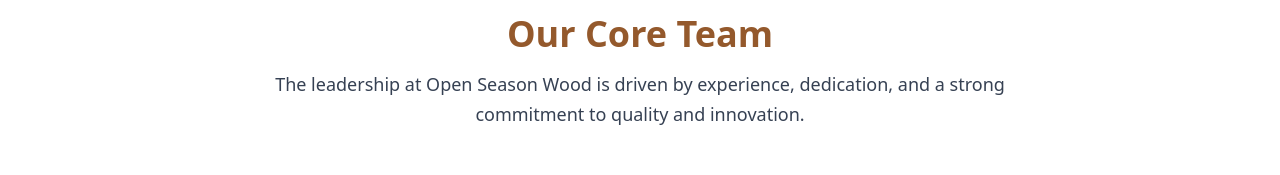
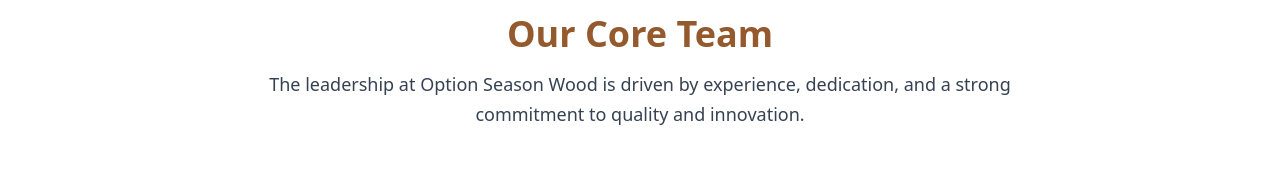
Before and after one commit to VaibhavTalkhande/OptionSeasonWood-website, a React (Vite) app: page /about in a window 1280 px wide. Shown: the part 690-865 px from the top of the page. Built offline with nearby package versions, Linux system fonts and the light colour scheme.

Commit message:
name update

```diff
--- a/src/components/About.jsx
+++ b/src/components/About.jsx
@@ -63,7 +63,7 @@ export default function About() {
         </h2>
 
         <p className="text-center text-gray-700 leading-relaxed max-w-3xl mx-auto mt-4 text-lg">
-            The leadership at Open Season Wood is driven by experience, dedication,
+            The leadership at Option Season Wood is driven by experience, dedication,
             and a strong commitment to quality and innovation.
         </p>
 
```
